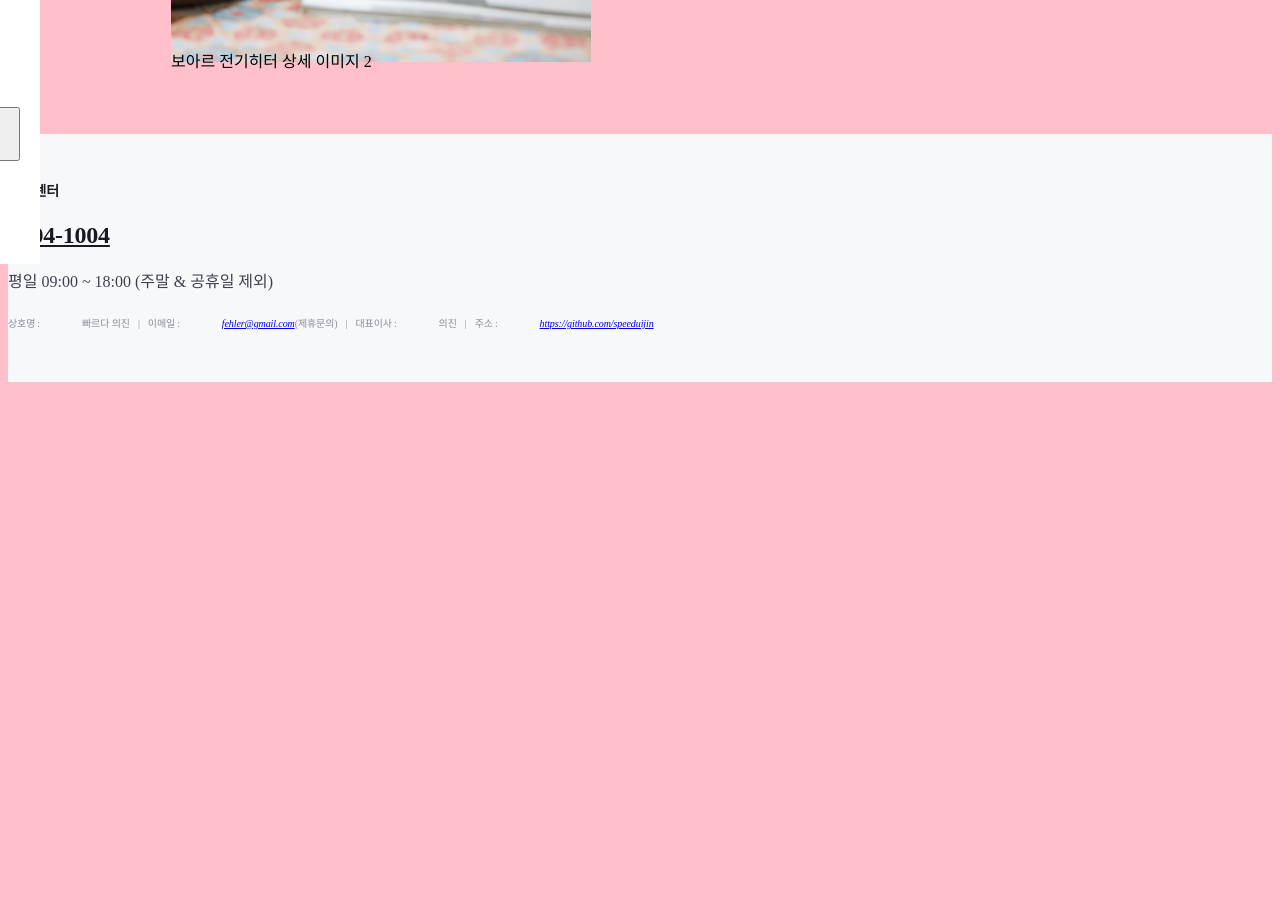
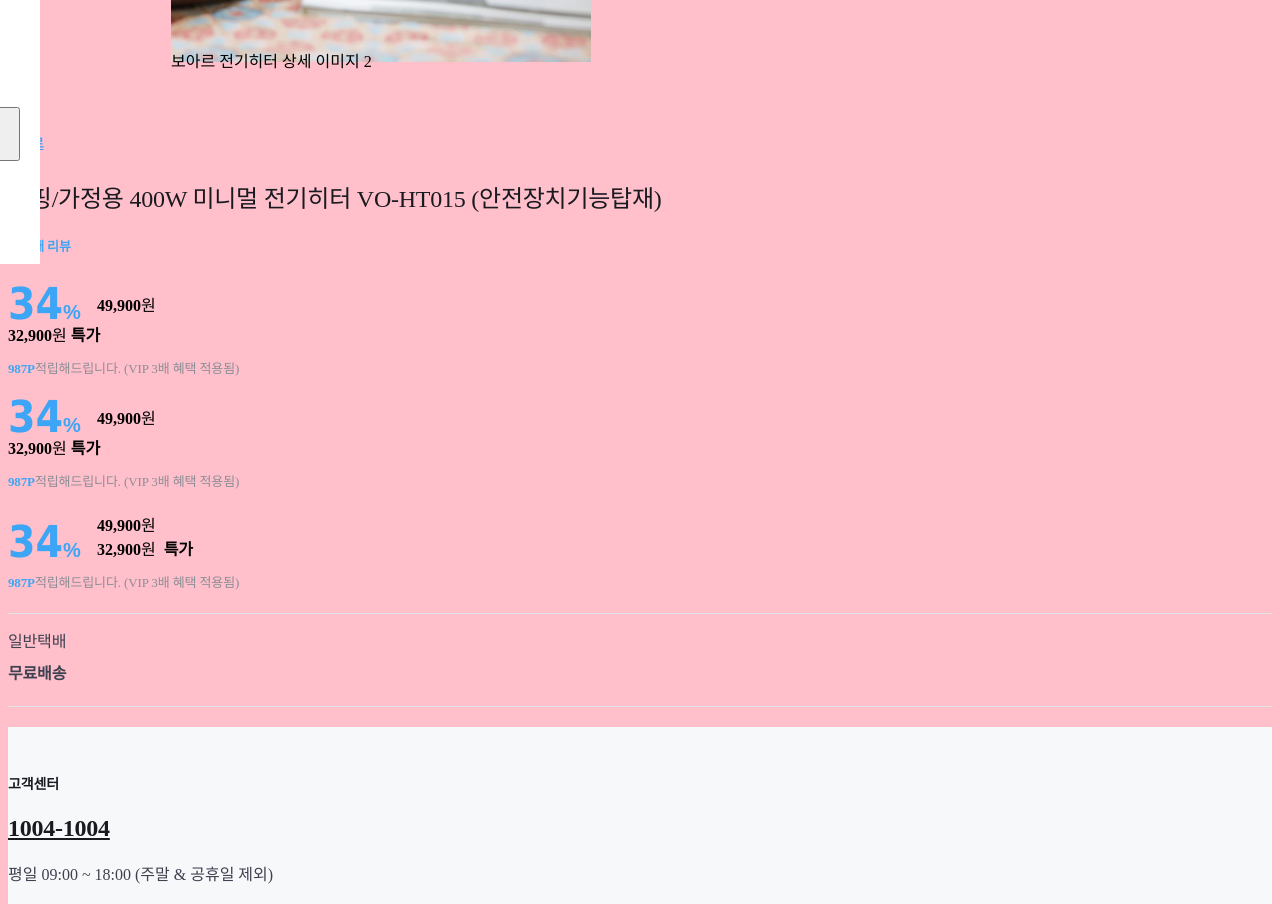
Before and after one commit to speeduijin/tomorrow-house-react, a React (Create React App) app: page / in a window 1280 px wide. Shown: the part 600-1504 px from the top of the page. Before the commit the page ends 990 px from the top, so only its background shows below. Built offline with nearby package versions, Linux system fonts and the light colour scheme.

Commit message:
Create ProductInfo

```diff
--- /dev/null
+++ b/src/components/ProductInfo.scss
@@ -0,0 +1,164 @@
+@use "../styles/constants" as const;
+@use "../styles/mixins" as mixin;
+
+.ProductInfo {
+  padding: 20px 0;
+
+  &-header {
+    margin-bottom: 16px;
+
+    .info-brand {
+      @include mixin.text-style(13, const.$blue);
+      font-weight: 700;
+
+      &:active {
+        opacity: 0.4;
+      }
+    }
+
+    .info-title {
+      @include mixin.text-style(18, const.$dark);
+      margin-bottom: 4px;
+      font-weight: 400;
+    }
+
+    .info-review {
+      @include mixin.flexbox(start);
+
+      .star-rating {
+        @include mixin.star-rating(13px);
+        margin-right: 8px;
+      }
+
+      p {
+        @include mixin.text-style(13, const.$blue);
+        font-weight: 700;
+      }
+    }
+  }
+
+  &-price {
+    margin-bottom: 16px;
+
+    .info-original-price,
+    .info-sale-price {
+      @include mixin.flexbox(start);
+    }
+
+    .discount-rate {
+      @include mixin.inline-flexbox(start);
+      font-size: 20px;
+      font-weight: 700;
+      line-height: 24px;
+      color: const.$blue;
+
+      .rate {
+        font-family: const.$font-price;
+      }
+
+      .percent {
+        font-family: const.$font-main;
+      }
+    }
+
+    .info-sale-price {
+      margin-bottom: 12px;
+    }
+
+    .price-20 {
+      margin-right: 4px;
+    }
+
+    .info-point {
+      @include mixin.text-style(13, const.$secondary);
+
+      strong {
+        color: const.$blue;
+      }
+    }
+  }
+
+  &-delivery {
+    @include mixin.text-style(16, const.$primary);
+    padding-top: 12px;
+    border-top: 1px solid const.$border;
+
+    span {
+      display: block;
+      margin-bottom: 2px;
+    }
+  }
+
+  @include mixin.responsive(T) {
+    padding: 0;
+
+    &-header {
+      .info-brand {
+        display: inline-block;
+        margin-bottom: 8px;
+      }
+
+      .info-title {
+        @include mixin.text-style(24);
+        margin-bottom: 8px;
+      }
+
+      .info-review {
+        .star-rating {
+          font-size: 16px;
+        }
+
+        p strong {
+          margin-right: -3px;
+        }
+      }
+    }
+
+    &-price {
+      .info-price-wrapper {
+        @include mixin.flexbox(start, end);
+        margin-bottom: 12px;
+      }
+
+      .discount-rate {
+        align-items: flex-end;
+        margin-right: 16px;
+
+        .rate {
+          font-size: 44px;
+          line-height: 36px;
+        }
+
+        .percent {
+          line-height: 1;
+        }
+      }
+
+      .info-sale-price {
+        margin-bottom: 0;
+
+        .price-32 {
+          margin-right: 8px;
+        }
+      }
+
+      .info-point {
+        margin-bottom: 20px;
+      }
+    }
+
+    &-delivery {
+      padding-top: 16px;
+      padding-bottom: 20px;
+      border-bottom: 1px solid const.$border;
+
+      span {
+        margin-bottom: 8px;
+      }
+    }
+  }
+
+  @include mixin.responsive(D) {
+    margin-bottom: 20px;
+  }
+}
--- /dev/null
+++ b/src/components/ProductInfo.tsx
@@ -0,0 +1,125 @@
+import './ProductInfo.scss'
+
+function ProductInfo() {
+  const activeStar = []
+  for (let i = 0; i < 5; i++) {
+    activeStar.push(<i className="ic-star is-active" key={i}></i>)
+  }
+  return (
+    <section className="ProductInfo">
+      <header className="ProductInfo-header">
+        <a className="info-brand" href="/">
+          보아르
+        </a>
+        <h1 className="info-title">
+          캠핑/가정용 400W 미니멀 전기히터 VO-HT015 (안전장치기능탑재)
+        </h1>
+
+        <div className="info-review">
+          <div className="star-rating">{activeStar}</div>
+
+          <p>
+            <strong>566</strong>
+            <span className="sm-hidden">개 리뷰</span>
+          </p>
+        </div>
+      </header>
+
+      <div className="ProductInfo-price sm-only">
+        <div className="info-original-price">
+          <div className="discount-rate">
+            <span className="rate">34</span>
+            <span className="percent">%</span>
+          </div>
+
+          <div className="price-off">
+            <strong className="amount">49,900</strong>
+            <span className="currency sm-hidden">원</span>
+          </div>
+        </div>
+
+        <div className="info-sale-price">
+          <div className="price-20">
+            {/*다른점 */}
+            <strong className="amount">32,900</strong>
+            <span className="currency">원</span>
+          </div>
+
+          <strong className="tag-red"> 특가 </strong>
+        </div>
+
+        <p className="info-point">
+          <strong aria-label="987 포인트">987P</strong>
+          적립해드립니다. (VIP 3배 혜택 적용됨)
+        </p>
+      </div>
+
+      {/* NOTE: 모바일용 가격 */}
+      <div className="ProductInfo-price sm-only">
+        <div className="info-original-price">
+          <div className="discount-rate">
+            <span className="rate">34</span>
+            <span className="percent">%</span>
+          </div>
+
+          <div className="price-off">
+            <strong className="amount">49,900</strong>
+            <span className="currency sm-hidden">원</span>
+          </div>
+        </div>
+
+        <div className="info-sale-price">
+          <div className="price-20">
+            <strong className="amount">32,900</strong>
+            <span className="currency">원</span>
+          </div>
+
+          <strong className="tag-red"> 특가 </strong>
+        </div>
+
+        <p className="info-point">
+          <strong aria-label="987 포인트">987P</strong>
+          적립해드립니다. (VIP 3배 혜택 적용됨)
+        </p>
+      </div>
+
+      {/* NOTE: 태블릿 이후 가격 */}
+      <div className="ProductInfo-price sm-hidden">
+        <div className="info-price-wrapper">
+          <div className="discount-rate">
+            <span className="rate">34</span>
+            <span className="percent">%</span>
+          </div>
+
+          <div className="info-price">
+            <div className="price-off">
+              <strong className="amount">49,900</strong>
+              <span className="currency">원</span>
+            </div>
+
+            <div className="info-sale-price">
+              <div className="price-32">
+                <strong className="amount">32,900</strong>
+                <span className="currency">원</span>
+              </div>
+
+              <strong className="tag-red"> 특가 </strong>
+            </div>
+          </div>
+        </div>
+
+        <p className="info-point">
+          <strong aria-label="987 포인트">987P</strong>
+          적립해드립니다. (VIP 3배 혜택 적용됨)
+        </p>
+      </div>
+
+      <div className="ProductInfo-delivery">
+        <span>일반택배</span>
+        <strong className="tag-gray"> 무료배송 </strong>
+      </div>
+    </section>
+  )
+}
+
+export default ProductInfo
--- a/src/layouts/ProductShow.tsx
+++ b/src/layouts/ProductShow.tsx
@@ -1,5 +1,6 @@
 import BreadCrumb from '../components/BreadCrumb'
 import ProductCarousel from '../components/ProductCarousel'
+import ProductInfo from '../components/ProductInfo'
 
 function ProductShow() {
   return (
@@ -16,97 +17,10 @@ function ProductShow() {
             <ProductCarousel />
           </div>
 
-          {/* <div className="col-sm-4 col-md-6 col-lg-5">
-            <section className="product-info">
-              <header className="product-info-header">
-                <a className="info-brand" href="/">보아르</a>
-                <h1 className="info-title">
-                  캠핑/가정용 400W 미니멀 전기히터 VO-HT015 (안전장치기능탑재)
-                </h1>
-
-                <div className="info-review">
-                  <div className="star-rating">
-                    <i className="ic-star is-active"></i>
-                    <i className="ic-star is-active"></i>
-                    <i className="ic-star is-active"></i>
-                    <i className="ic-star is-active"></i>
-                    <i className="ic-star is-active"></i>
-                  </div>
-
-                  <p>
-                    <strong>566</strong>
-                    <span className="sm-hidden">개 리뷰</span>
-                  </p>
-                </div>
-              </header>
-
-              <!-- NOTE: 모바일용 가격 -->
-              <div className="product-info-price sm-only">
-                <div className="info-original-price">
-                  <div className="discount-rate">
-                    <span className="rate">34</span>
-                    <span className="percent">%</span>
-                  </div>
-
-                  <div className="price-off">
-                    <strong className="amount">49,900</strong>
-                    <span className="currency sm-hidden">원</span>
-                  </div>
-                </div>
-
-                <div className="info-sale-price">
-                  <div className="price-20">
-                    <strong className="amount">32,900</strong>
-                    <span className="currency">원</span>
-                  </div>
-
-                  <strong className="tag-red"> 특가 </strong>
-                </div>
-
-                <p className="info-point">
-                  <strong aria-label="987 포인트">987P</strong>
-                  적립해드립니다. (VIP 3배 혜택 적용됨)
-                </p>
-              </div>
-
-              <!-- NOTE: 태블릿 이후 가격 -->
-              <div className="product-info-price sm-hidden">
-                <div className="info-price-wrapper">
-                  <div className="discount-rate">
-                    <span className="rate">34</span>
-                    <span className="percent">%</span>
-                  </div>
-
-                  <div className="info-price">
-                    <div className="price-off">
-                      <strong className="amount">49,900</strong>
-                      <span className="currency">원</span>
-                    </div>
-
-                    <div className="info-sale-price">
-                      <div className="price-32">
-                        <strong className="amount">32,900</strong>
-                        <span className="currency">원</span>
-                      </div>
-
-                      <strong className="tag-red"> 특가 </strong>
-                    </div>
-                  </div>
-                </div>
-
-                <p className="info-point">
-                  <strong aria-label="987 포인트">987P</strong>
-                  적립해드립니다. (VIP 3배 혜택 적용됨)
-                </p>
-              </div>
-
-              <div className="product-info-delivery">
-                <span>일반택배</span>
-                <strong className="tag-gray"> 무료배송 </strong>
-              </div>
-            </section>
-
-            <form className="order-form lg-only" action="/" method="POST">
+          <div className="col-sm-4 col-md-6 col-lg-5">
+            <ProductInfo />
+
+            {/* <form className="order-form lg-only" action="/" method="POST">
               <div className="order-inputs">
                 <div className="select-group is-active">
                   <select className="form-select" id="select-1" required>
@@ -159,7 +73,10 @@ function ProductShow() {
                           <i className="ic-caret" aria-hidden></i>
                         </div>
 
-                        <output className="checkout-output" for="checkout-item-1">
+                        <output
+                          className="checkout-output"
+                          for="checkout-item-1"
+                        >
                           <div className="price-16">
                             <strong className="amount">32,900</strong>
                             <span className="currency">원</span>
@@ -196,7 +113,10 @@ function ProductShow() {
                           <i className="ic-caret" aria-hidden></i>
                         </div>
 
-                        <output className="checkout-output" for="checkout-item-2">
+                        <output
+                          className="checkout-output"
+                          for="checkout-item-2"
+                        >
                           <div className="price-16">
                             <strong className="amount">30,000</strong>
                             <span className="currency">원</span>
@@ -228,8 +148,8 @@ function ProductShow() {
                   바로구매
                 </button>
               </div>
-            </form>
-          </div> */}
+            </form> */}
+          </div>
         </div>
 
         {/* <div className="row sm-only">
```
